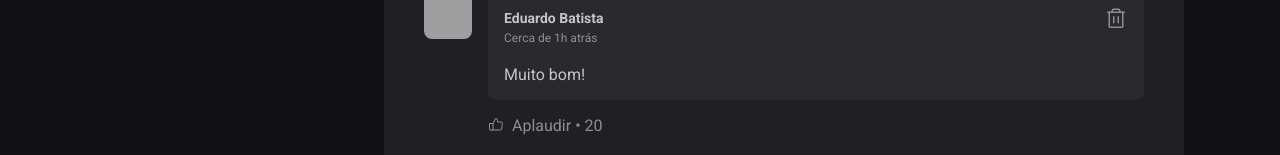
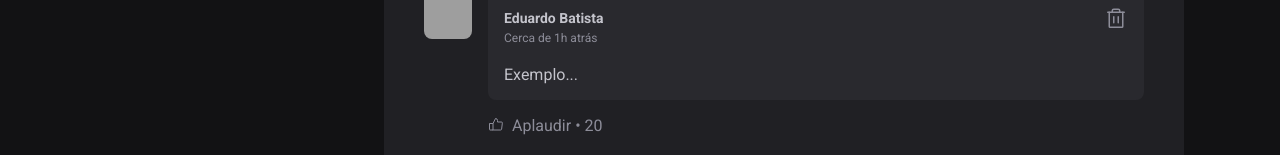
Before and after one commit to eduard0bp/IgniteFeed, a React (Vite) app: page / in a window 1280 px wide. Shown: the part 594-749 px from the top of the page. Built offline with nearby package versions, Linux system fonts and the light colour scheme; grey boxes are pictures that could not be loaded.

Commit message:
add: funcionalidade de comentar em posts

```diff
--- a/src/App.jsx
+++ b/src/App.jsx
@@ -14,11 +14,15 @@ export const App = () => {
         role: 'Web Developer @ South System'
       },
       content: [
-        {type: "paragraph", content: "Hello World 👋"},
-        {type: "paragraph", content: "Lorem ipsum dolor sit amet consectetur adipisicing elit. Sint recusandae vero id atque totam fuga, nam nostrum quasi, ad dolore liquid in? Impedit, nesciunt nam. Velit molestiae atque impeditmollitia?"},
-        {type: "link", content: "https://github.com/eduard0bp"}
+        { type: 'paragraph', content: 'Hello World 👋' },
+        {
+          type: 'paragraph',
+          content:
+            'Lorem ipsum dolor sit amet consectetur adipisicing elit. Sint recusandae vero id atque totam fuga, nam nostrum quasi, ad dolore liquid in? Impedit, nesciunt nam. Velit molestiae atque impeditmollitia?'
+        },
+        { type: 'link', content: 'https://github.com/eduard0bp' }
       ],
-      publishedAt: new Date('2023-01-27 19:27:00'),
+      publishedAt: new Date('2023-01-27 19:27:00')
     },
     {
       id: 2,
@@ -28,11 +32,15 @@ export const App = () => {
         role: 'CTO @ Rocketseat'
       },
       content: [
-        {type: "paragraph", content: "Hello World 👋"},
-        {type: "paragraph", content: "Lorem ipsum dolor sit amet consectetur adipisicing elit. Sint recusandae vero id atque totam fuga, nam nostrum quasi, ad dolore liquid in? Impedit, nesciunt nam. Velit molestiae atque impeditmollitia?"},
-        {type: "link", content: "https://github.com/eduard0bp"}
+        { type: 'paragraph', content: 'Hello World 👋' },
+        {
+          type: 'paragraph',
+          content:
+            'Lorem ipsum dolor sit amet consectetur adipisicing elit. Sint recusandae vero id atque totam fuga, nam nostrum quasi, ad dolore liquid in? Impedit, nesciunt nam. Velit molestiae atque impeditmollitia?'
+        },
+        { type: 'link', content: 'https://github.com/eduard0bp' }
       ],
-      publishedAt: new Date('2023-01-29 19:45:00'),
+      publishedAt: new Date('2023-01-29 19:45:00')
     }
   ]
 
@@ -44,10 +52,13 @@ export const App = () => {
         <main>
           {posts.map(post => {
             return (
-            <Post author={post.author}
-            content={post.content}
-            publishedAt={post.publishedAt}/>
-          )
+              <Post
+                key={post.id}
+                author={post.author}
+                content={post.content}
+                publishedAt={post.publishedAt}
+              />
+            )
           })}
         </main>
       </div>
--- a/src/components/Comment.jsx
+++ b/src/components/Comment.jsx
@@ -2,7 +2,7 @@ import { ThumbsUp, Trash } from 'phosphor-react'
 import { Avatar } from './Avatar'
 import './Comment.scss'
 
-export const Comment = () => {
+export const Comment = ({ content }) => {
   return (
     <div className="comment">
       <Avatar hasBorder={false} src="https://github.com/eduard0bp.png" />
@@ -23,7 +23,7 @@ export const Comment = () => {
               <Trash size={24} />
             </button>
           </header>
-          <p>Muito bom!</p>
+          <p>{content}</p>
         </div>
         <footer>
           <button>
--- a/src/components/Post.jsx
+++ b/src/components/Post.jsx
@@ -1,10 +1,15 @@
 import { format, formatDistanceToNow } from 'date-fns'
-import ptBR from 'date-fns/locale/pt-BR'
 import { Avatar } from './Avatar'
 import { Comment } from './Comment'
+import { useState } from 'react'
+import ptBR from 'date-fns/locale/pt-BR'
 import './Post.scss'
 
 export const Post = ({ author, publishedAt, content }) => {
+  const [comments, setComments] = useState(['Exemplo...'])
+
+  const [newCommentText, setNewCommentText] = useState('')
+
   const publishedDateFormatted = format(
     publishedAt,
     "d 'de' LLLL 'às' HH:mm'h'",
@@ -18,6 +23,21 @@ export const Post = ({ author, publishedAt, content }) => {
     addSuffix: true
   })
 
+  const handleCreateNewComment = () => {
+    event.preventDefault()
+
+    if (newCommentText !== '') {
+      const invertComments = [...comments]
+      invertComments.unshift(newCommentText)
+      setComments(invertComments)
+      setNewCommentText('')
+    }
+  }
+
+  const handleNewCommentChange = () => {
+    setNewCommentText(event.target.value)
+  }
+
   return (
     <article className="post">
       <header>
@@ -28,29 +48,43 @@ export const Post = ({ author, publishedAt, content }) => {
             <span>{author.role}</span>
           </div>
         </div>
-        <time title={publishedDateFormatted} dateTime={publishedAt.toISOString()}>
+        <time
+          title={publishedDateFormatted}
+          dateTime={publishedAt.toISOString()}
+        >
           {publishedDateRelativeToNow}
         </time>
       </header>
       <div className="content">
         {content.map(line => {
-          if (line.type === "paragraph") {
-            return <p>{line.content}</p>
+          if (line.type === 'paragraph') {
+            return <p key={line.content}>{line.content}</p>
           } else if (line.type === 'link') {
-            return <p><a>{line.content}</a></p>
+            return (
+              <p key={line.content}>
+                <a>{line.content}</a>
+              </p>
+            )
           }
         })}
       </div>
 
-      <form className="comment-form">
+      <form onSubmit={handleCreateNewComment} className="comment-form">
         <strong>Deixe seu feedback</strong>
-        <textarea placeholder="Deixe um comentário." />
+        <textarea
+          name="comment"
+          placeholder="Deixe um comentário."
+          onChange={handleNewCommentChange}
+          value={newCommentText}
+        />
         <footer>
           <button type="submit">Publicar</button>
         </footer>
       </form>
       <div>
-        <Comment />
+        {comments.map(comment => {
+          return <Comment key={comment} content={comment} />
+        })}
       </div>
     </article>
   )
```
